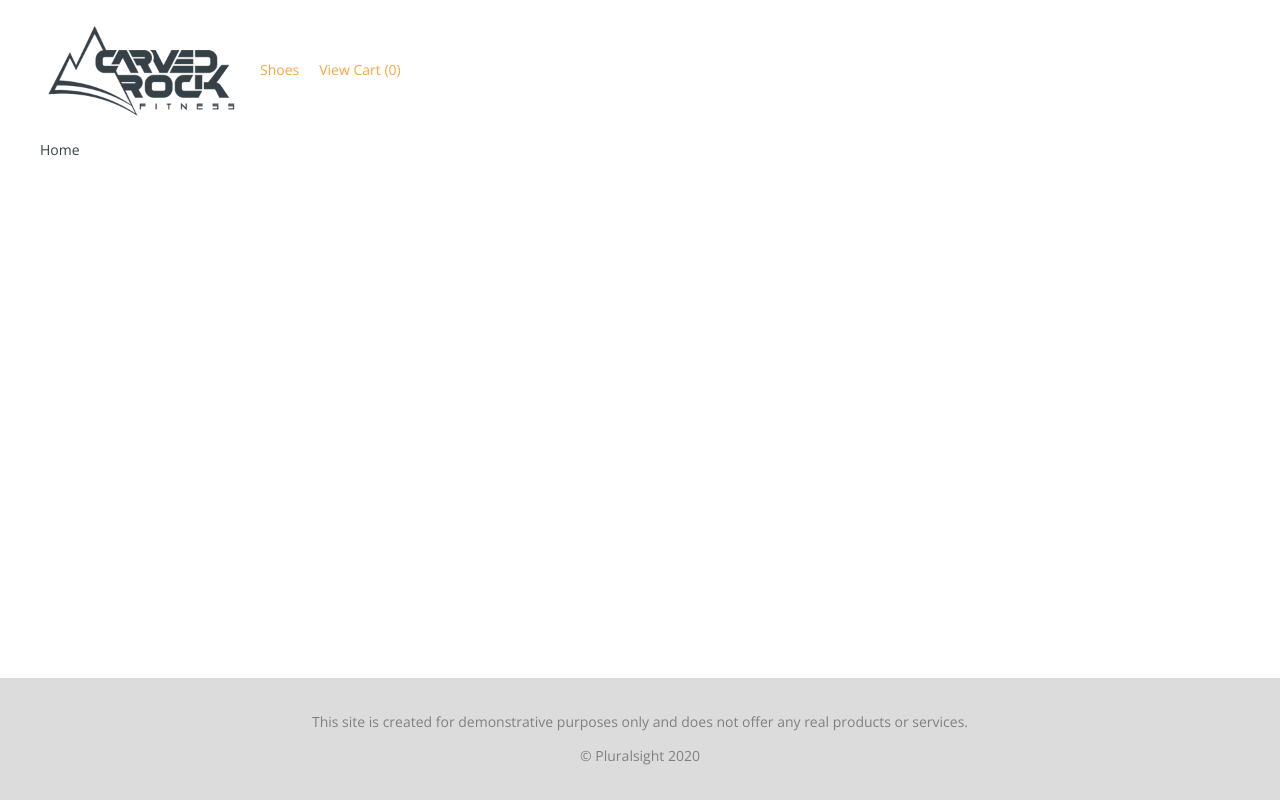
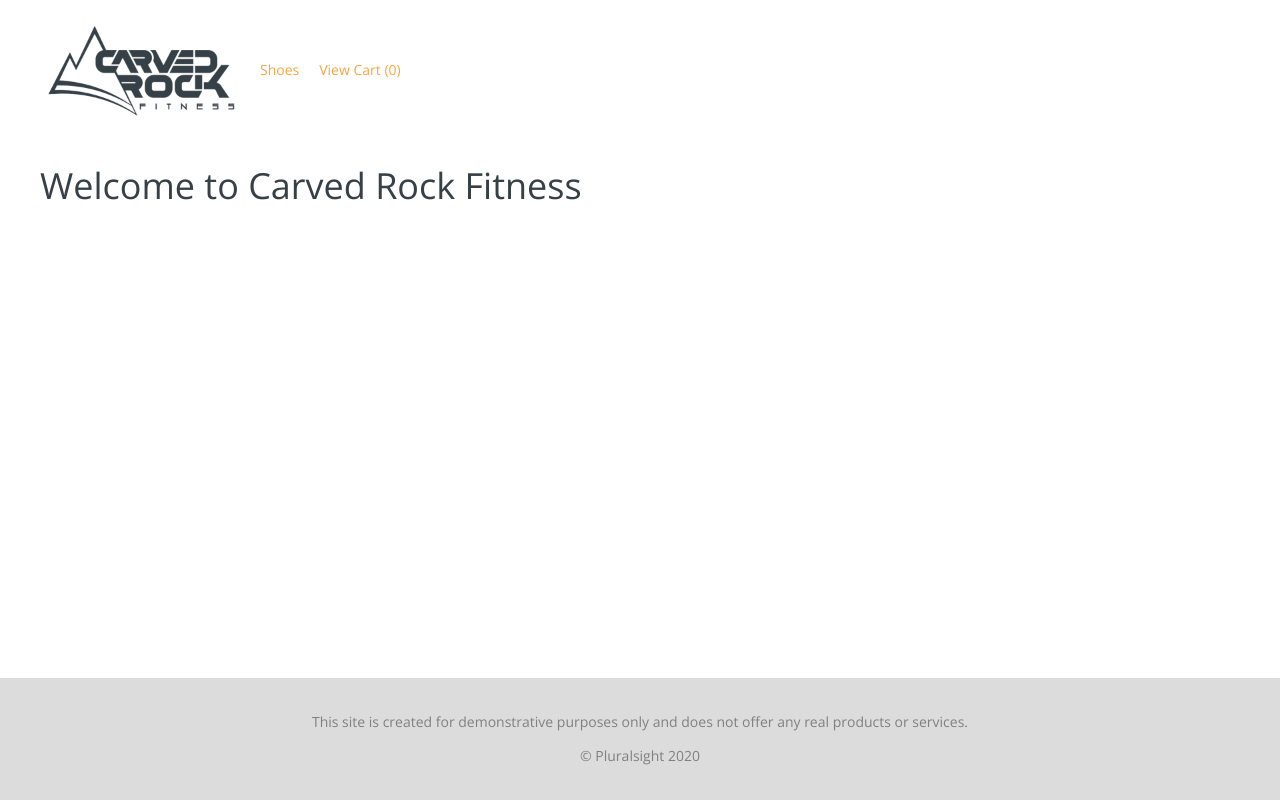
Before and after one commit to coryhouse/react-state-demo, a React (Create React App) app: page / in a window 1280 px wide. Built offline with nearby package versions, Linux system fonts and the light colour scheme.

Commit message:
Generic styles

```diff
--- a/src/App.css
+++ b/src/App.css
@@ -54,12 +54,12 @@ header li {
   margin-right: 20px;
 }
 
-#shoes {
+#products {
   display: flex;
   justify-content: center;
 }
 
-.shoe {
+.product {
   display: flex;
   max-width: 350px;
   text-align: center;
--- a/src/App.js
+++ b/src/App.js
@@ -61,7 +61,7 @@ function App() {
         <main>
           <Switch>
             <Route path="/" exact>
-              Home
+              <h1>Welcome to Carved Rock Fitness</h1>
             </Route>
 
             <Route path="/cart">
```
